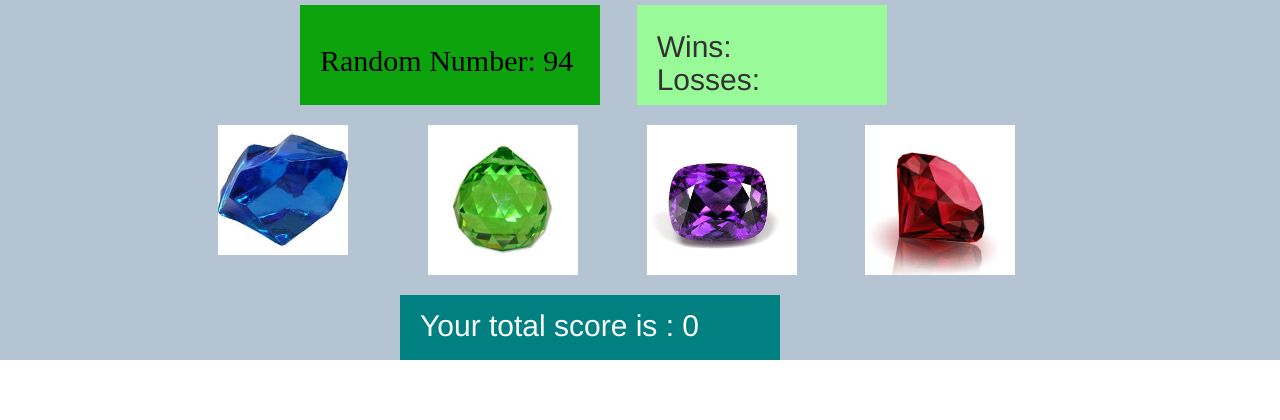
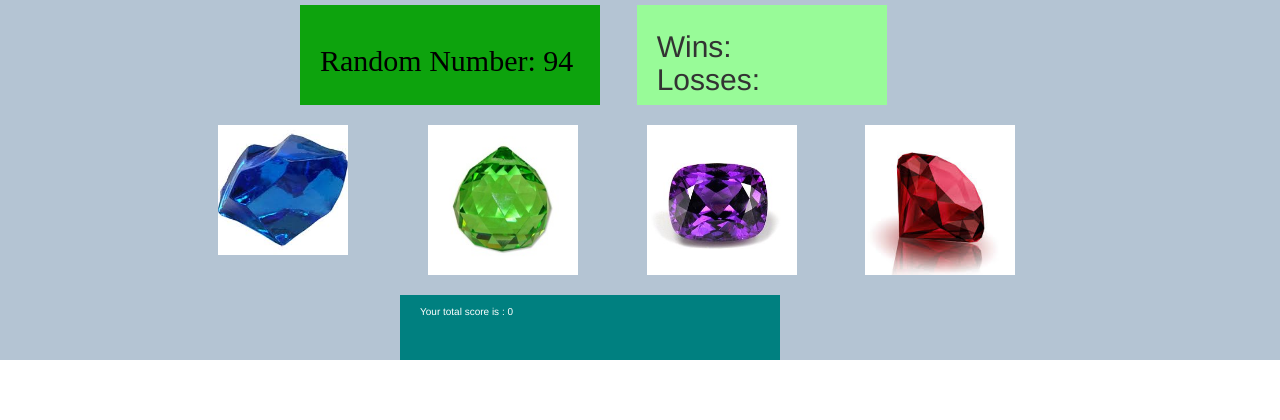
Before and after one commit to shaz-ifthi/week-4-game, a PHP site: page / in a window 1280 px wide. Shown: the part 544-964 px from the top of the page. Run offline with PHP 8.4, Linux system fonts and the light colour scheme.

```diff
--- a/assets/css/style.css
+++ b/assets/css/style.css
@@ -62,7 +62,7 @@
 }
 
 #totalScore{
-  font-size: 30px;
+  font-size: 10px;
   color: white;
   margin-left: 400px;
   margin-right: 500px;
```
